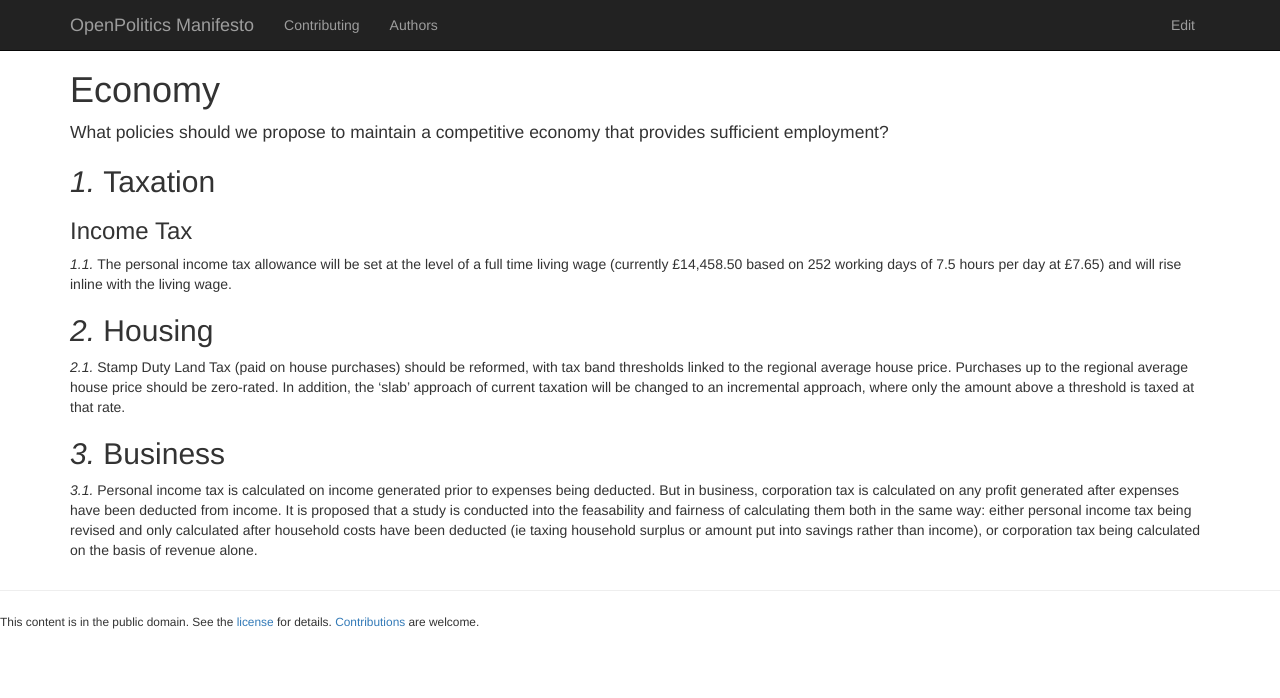
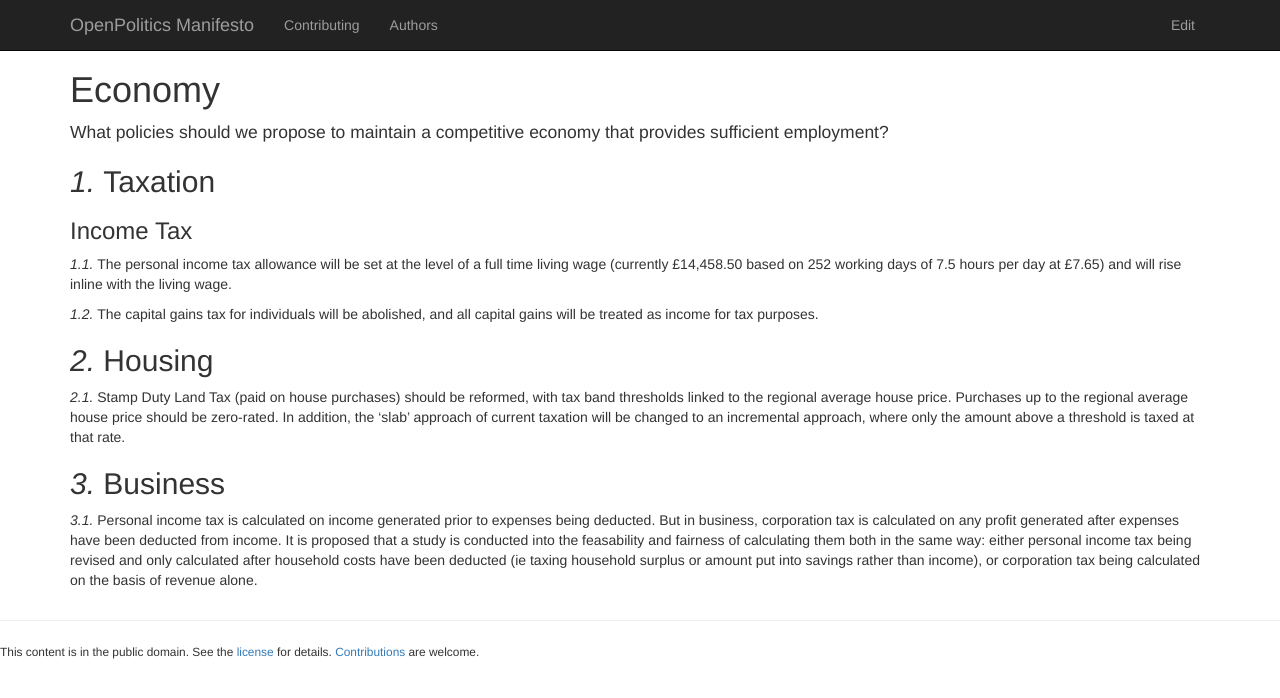
Before and after one commit to openpolitics/manifesto, a Jekyll site: the page built from economy.md, in a window 1280 px wide. Shown: the top 698 px of the page. Built offline with Jekyll 4.4.1, drawn with Linux system fonts in a browser that asks for light colours; nearby versions of some CDN libraries.

Commit message:
Abolish capital gains tax.

```diff
--- a/economy.md
+++ b/economy.md
@@ -12,6 +12,8 @@ What policies should we propose to maintain a competitive economy that provides
 
 The personal income tax allowance will be set at the level of a full time living wage (currently £14,458.50 based on 252 working days of 7.5 hours per day at £7.65) and will rise inline with the living wage.
 
+The capital gains tax for individuals will be abolished, and all capital gains will be treated as income for tax purposes.
+
 ## Housing
 
 Stamp Duty Land Tax (paid on house purchases) should be reformed, with tax band thresholds linked to the regional average house price. Purchases up to the regional average house price should be zero-rated. In addition, the 'slab' approach of current taxation will be changed to an incremental approach, where only the amount above a threshold is taxed at that rate.
```
